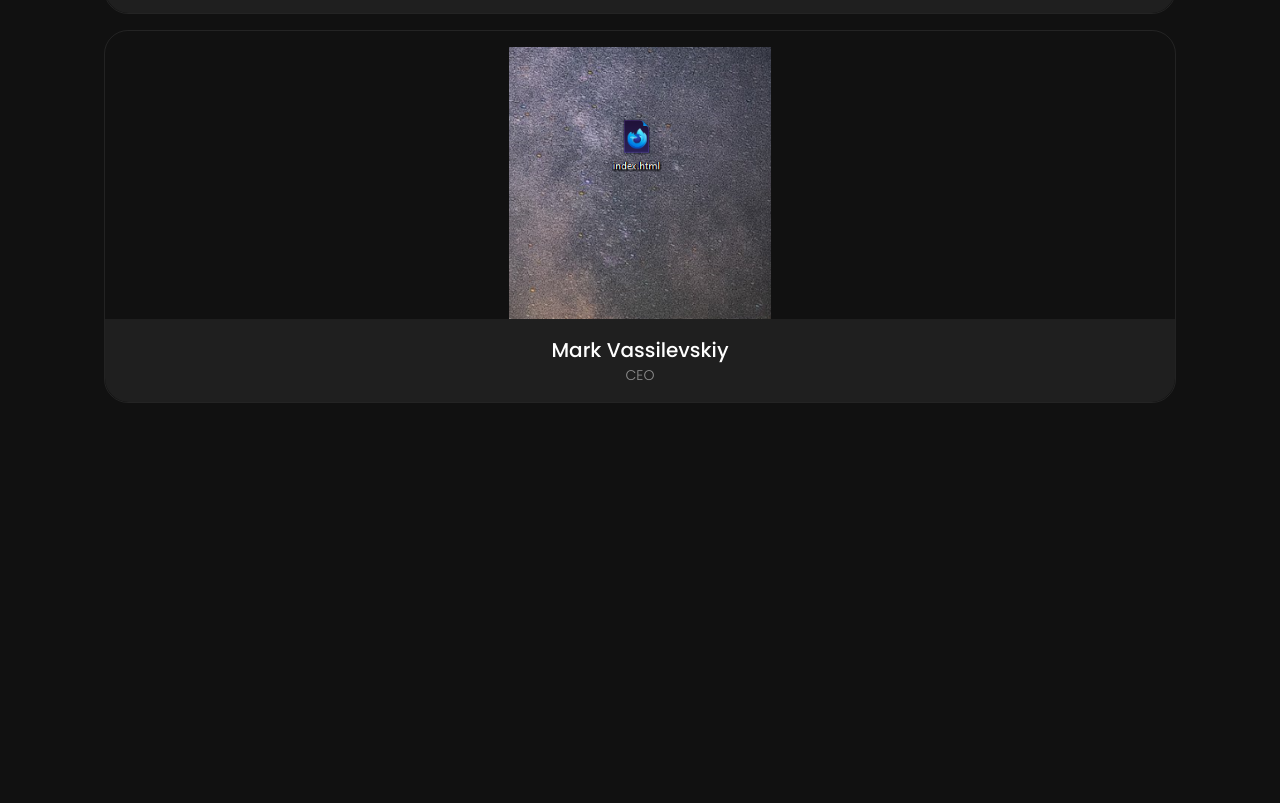
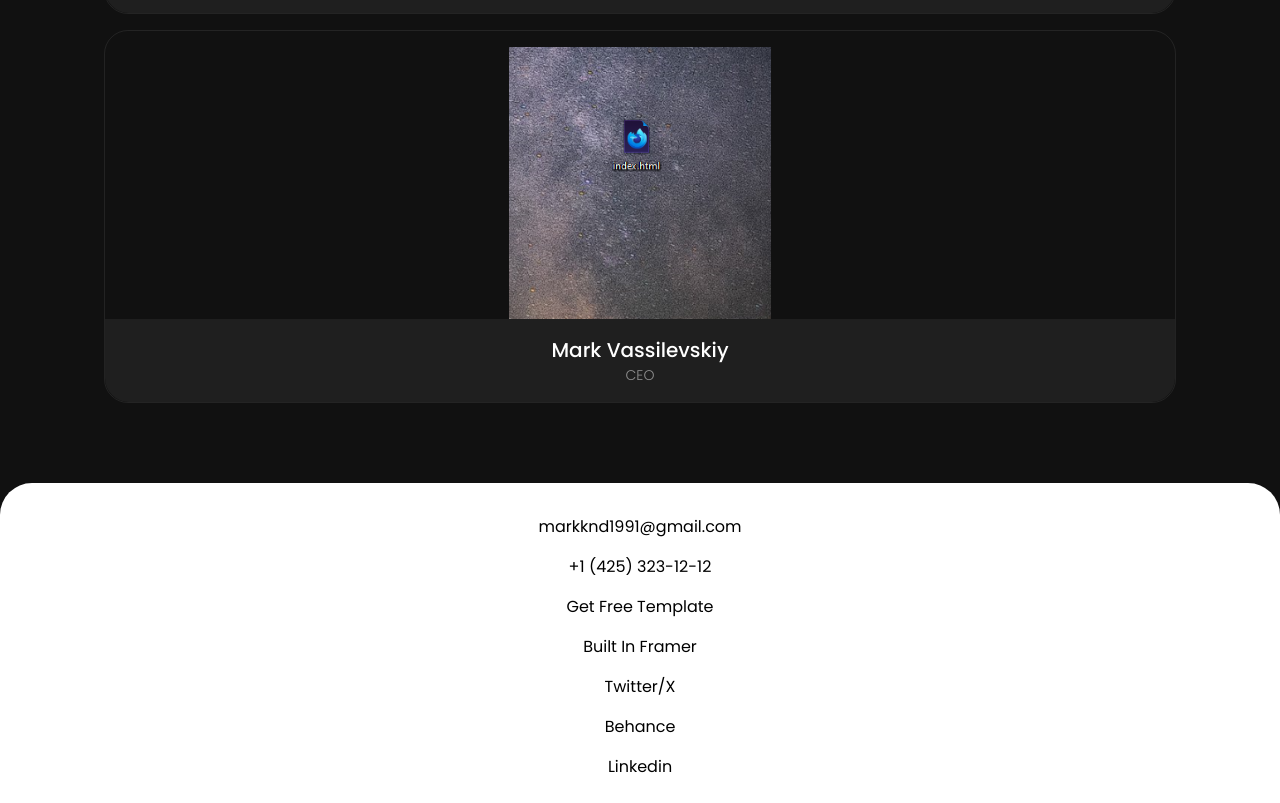
Before and after one commit to bikash829/growth, a website: page public/index.html in a window 1280 px wide. Shown: the part 3948-4751 px from the top of the page. Before the commit the page ends 4351 px from the top, so only its background shows below. Drawn offline with Linux system fonts and the light colour scheme.

Commit message:
footer initialy updated

```diff
--- a/public/index.html
+++ b/public/index.html
@@ -479,7 +479,27 @@
       </section>
       <!--./ Team -->
     </main>
-
+    <!-- footer -->
+    <footer class="mt-20 rounded-t-[2rem] bg-site-white pb-6 pt-8">
+      <div class="flex flex-col justify-center gap-4">
+        <div>
+          <ul class="flex flex-col justify-center gap-4 text-center">
+            <li>markknd1991@gmail.com</li>
+            <li>+1 (425) 323-12-12</li>
+            <li class="">Get Free Template</li>
+          </ul>
+        </div>
+        <div>
+          <ul class="flex flex-col justify-center gap-4 text-center">
+            <li><a href="#" class="capitalize">Built In framer</a></li>
+            <li><a href="#" class="capitalize">Twitter/X</a></li>
+            <li><a href="#" class="capitalize">Behance</a></li>
+            <li><a href="#" class="capitalize">Linkedin</a></li>
+          </ul>
+        </div>
+      </div>
+    </footer>
+    <!--./ footer -->
     <!-- Scripts -->
     <!-- font-awesome  -->
     <script src="assets/vendor/fontawesome-free-6.5.1-web/js/all.min.js"></script>
```
